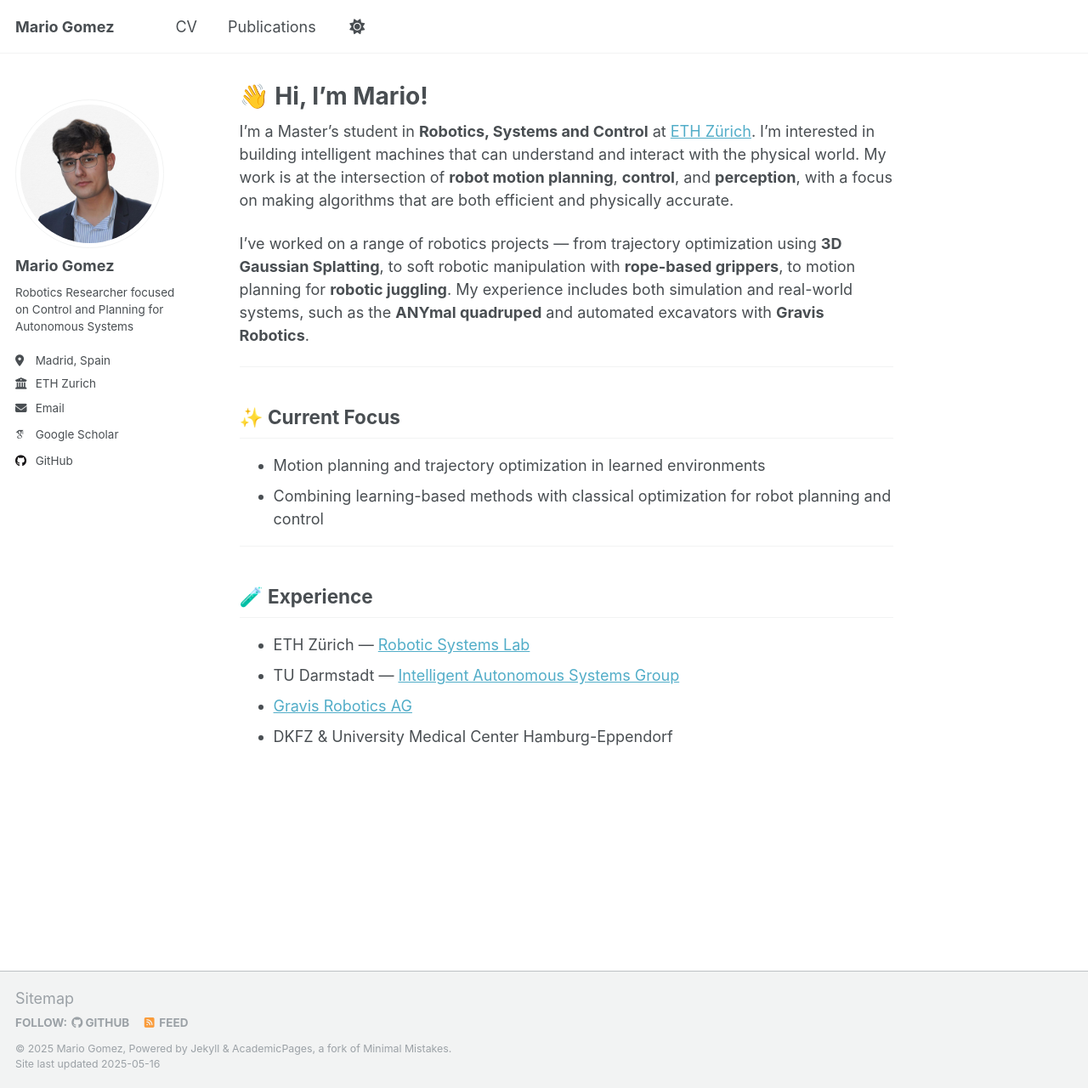
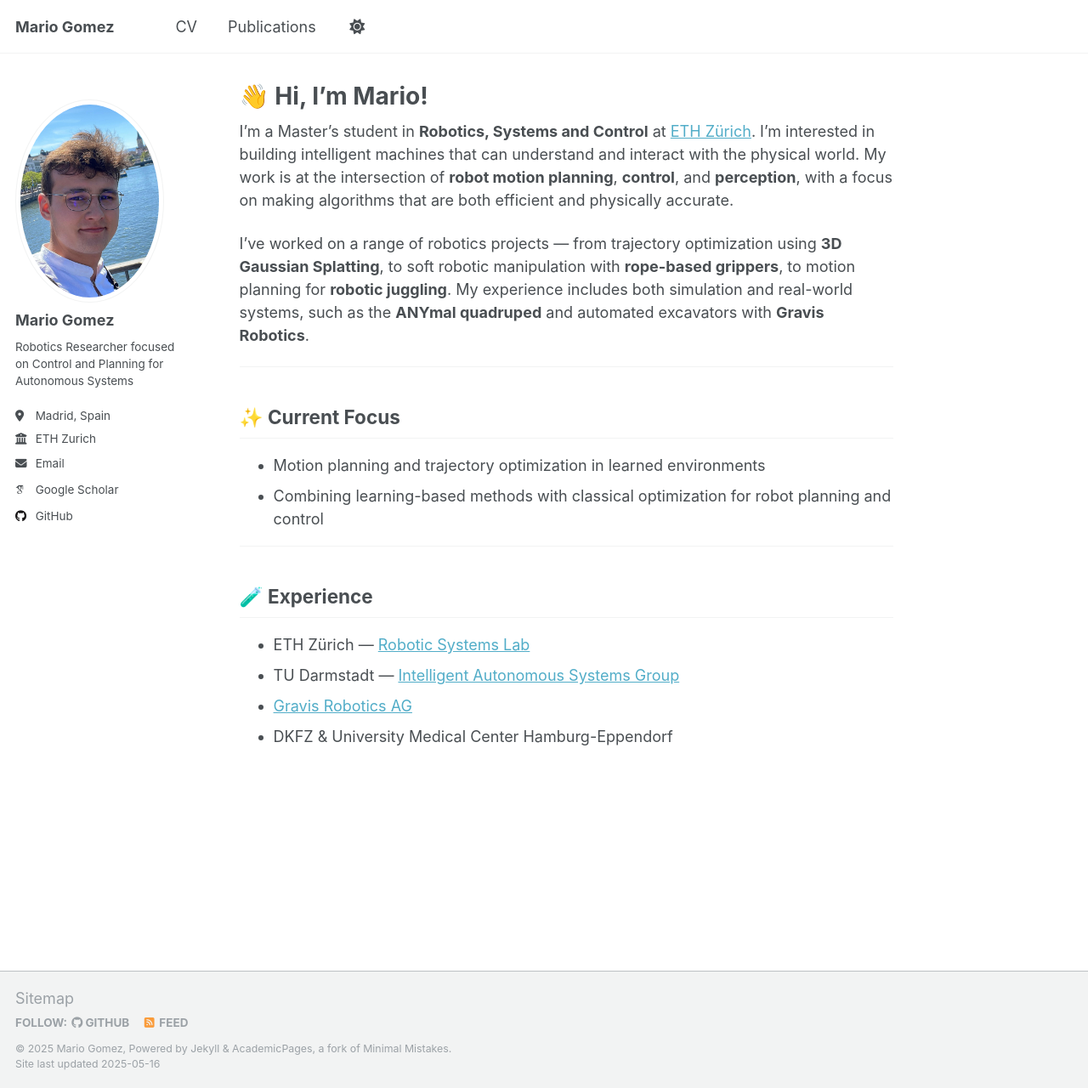
Before and after one commit to mgomezandreu/personal, a Jekyll site: the page built from _pages/about.md, in a window 1280 px wide and 1280 px high. Shown: the whole window at 85% size. Built offline with Jekyll 4.4.1, drawn with Linux system fonts in a browser that asks for light colours; some web fonts are replaced.

Commit message:
update picture

```diff
--- a/_config.yml
+++ b/_config.yml
@@ -22,7 +22,7 @@ repository               : "academicpages/academicpages.github.io"
 #               Additional customization can be done by editing /_includes/author-profile.html
 author:
   # Biographic information
-  avatar           : "mario.png"
+  avatar           : "mario.jpeg"
   name             : "Mario Gomez"
   pronouns         : # example: "she/her"
   bio              : "Robotics Researcher focused on Control and Planning for Autonomous Systems"
```
Also changed, not shown: images/mario.jpeg.
